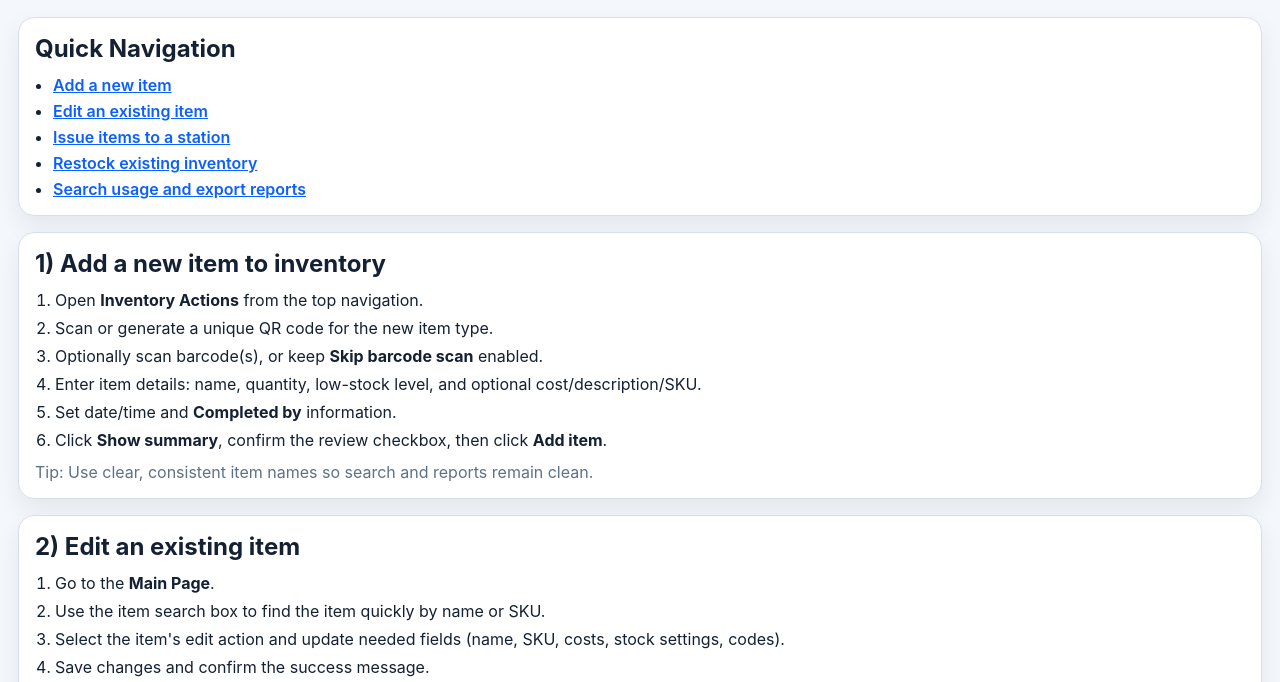
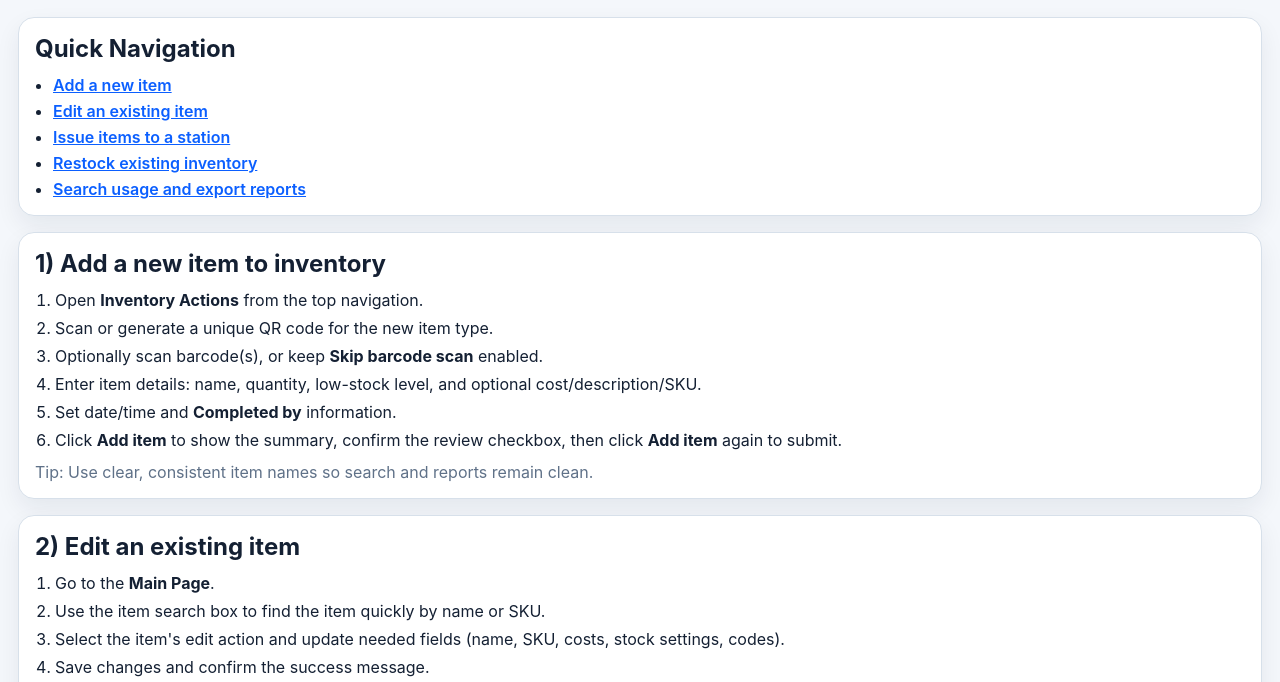
Before and after one commit to majormech/DFD-supply, a website: page public/how-to.html in a window 1280 px wide. Shown: the part 118-800 px from the top of the page. Drawn offline with Linux system fonts and the light colour scheme; no server answers.

Commit message:
Update instructions for adding an item

```diff
--- a/public/how-to.html
+++ b/public/how-to.html
@@ -43,7 +43,7 @@
             <li>Optionally scan barcode(s), or keep <strong>Skip barcode scan</strong> enabled.</li>
             <li>Enter item details: name, quantity, low-stock level, and optional cost/description/SKU.</li>
             <li>Set date/time and <strong>Completed by</strong> information.</li>
-            <li>Click <strong>Show summary</strong>, confirm the review checkbox, then click <strong>Add item</strong>.</li>
+           <li>Click <strong>Add item</strong> to show the summary, confirm the review checkbox, then click <strong>Add item</strong> again to submit.</li>
           </ol>
           <p class="helper">Tip: Use clear, consistent item names so search and reports remain clean.</p>
         </section>
```
